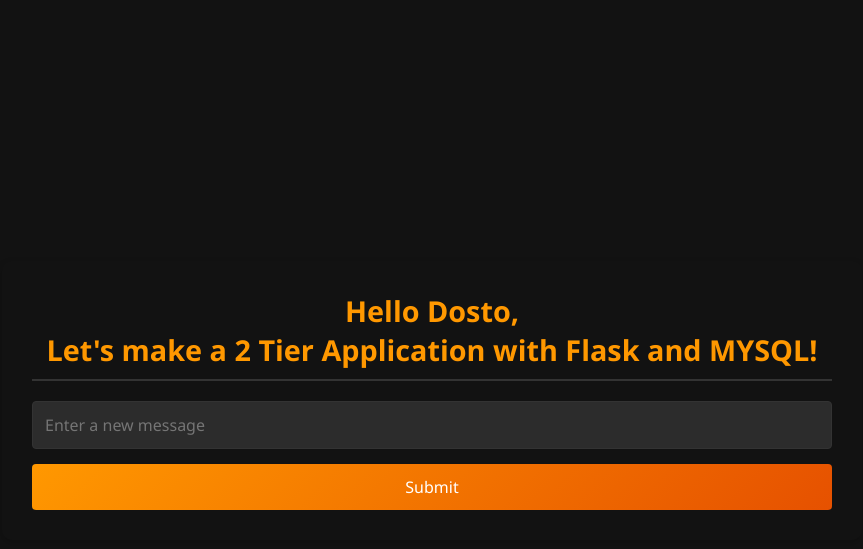
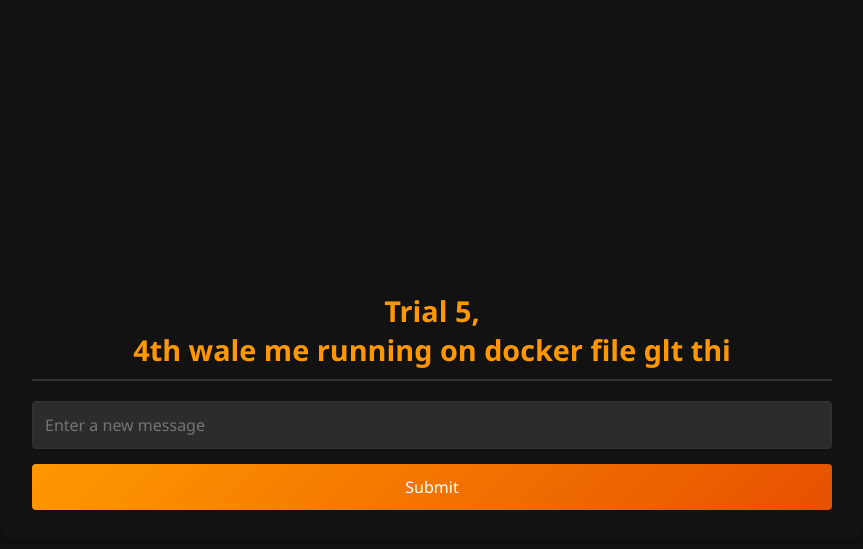
Before and after one commit to Nipun-Pratap-Singh/two-tier-flask-app, a Flask app: page / in a window 1280 px wide. Shown: the top 549 px of the page, without its empty margins (208-1071 px from the left). Run offline with Flask 2, Linux system fonts and the light colour scheme; data that the repository does not hold is empty; some libraries are stand-ins or nearby versions.

Commit message:
Update index.html

```diff
--- a/two-tier-flask-app-master/templates/index.html
+++ b/two-tier-flask-app-master/templates/index.html
@@ -119,7 +119,7 @@
 
 <body>
     <div class="container">
-        <h1>Hello Dosto,<br>Let's make a 2 Tier Application with Flask and MYSQL!</h1>
+        <h1>Trial 5,<br> 4th wale me running on docker file glt thi</h1>
         <div class="messages">
             {% for message in messages %}
                 <p>{{ message[0] }}</p>
```
